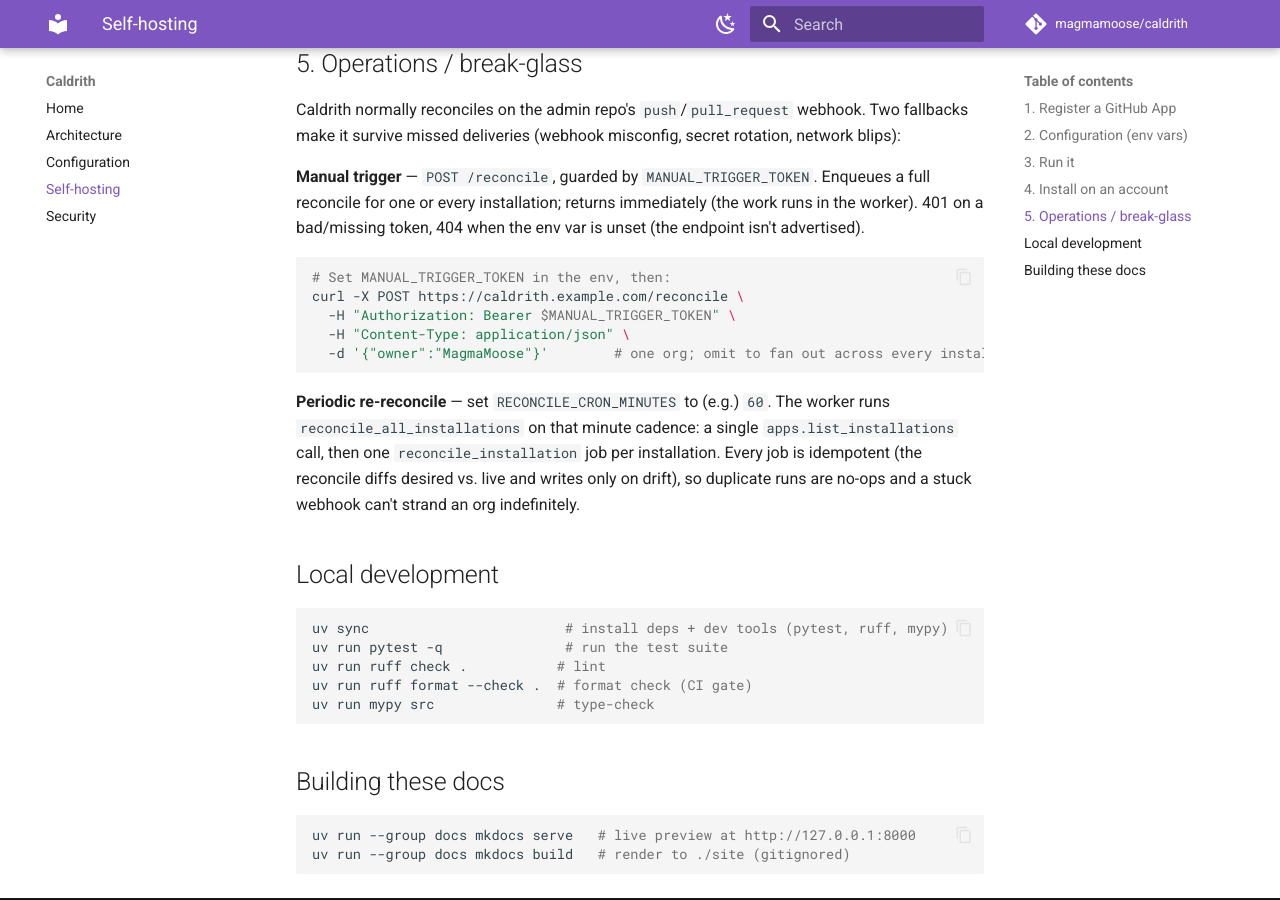
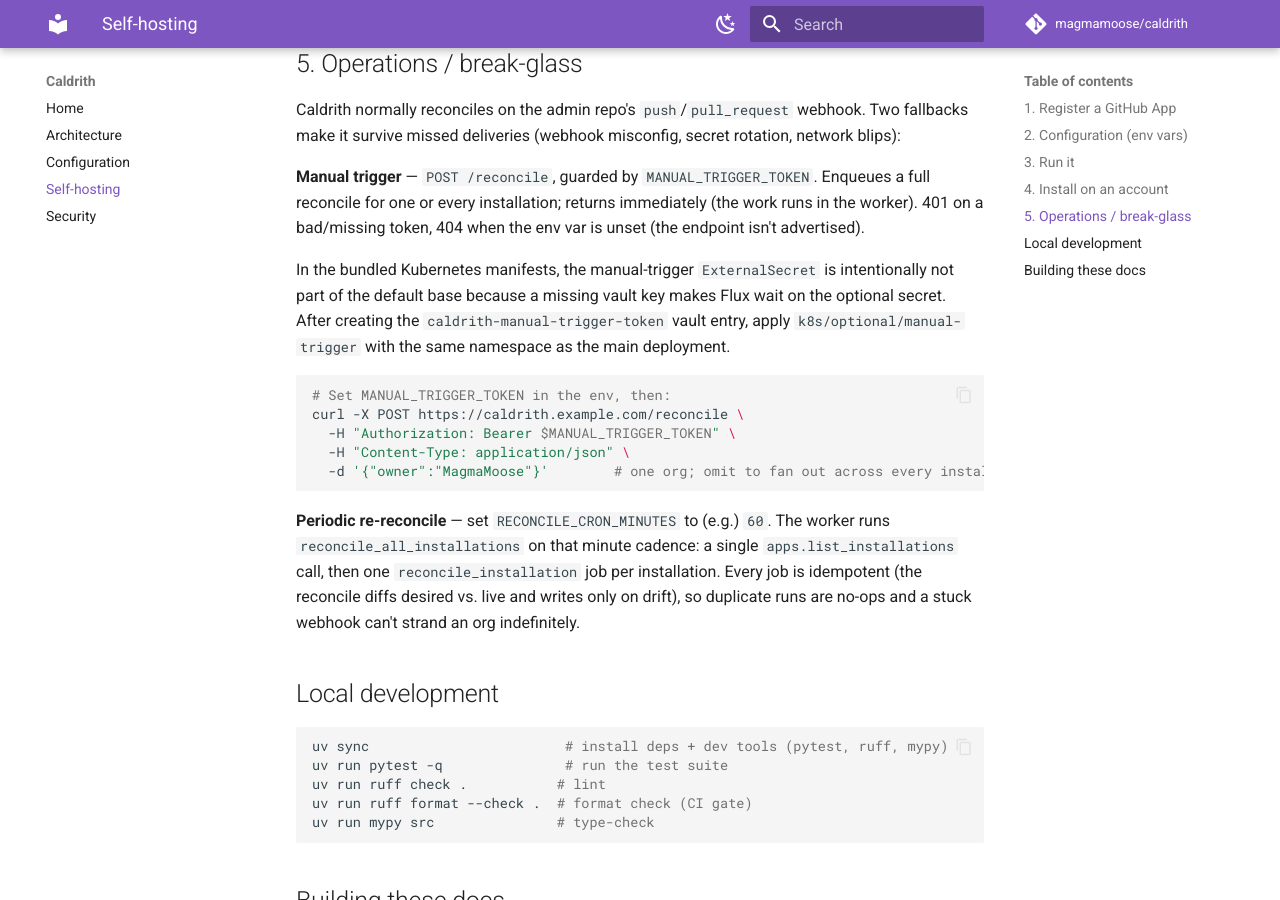
Before and after one commit to MagmaMoose/caldrith, an MkDocs documentation site: the page built from docs/self-hosting.md, in a window 1280 px wide and 900 px high, scrolled down 2217 px. Built offline with MkDocs 1.6.1 and Material for MkDocs 9.7.7, drawn with Linux system fonts in a browser that asks for light colours; comment, search, counter and statistics services are not loaded.

Commit message:
fix(k8s): make manual-trigger secret opt-in (#38)

````diff
--- a/docs/self-hosting.md
+++ b/docs/self-hosting.md
@@ -81,6 +81,11 @@ reconcile for one or every installation; returns immediately (the work runs in t
 worker). 401 on a bad/missing token, 404 when the env var is unset (the endpoint isn't
 advertised).
 
+In the bundled Kubernetes manifests, the manual-trigger `ExternalSecret` is intentionally
+not part of the default base because a missing vault key makes Flux wait on the optional
+secret. After creating the `caldrith-manual-trigger-token` vault entry, apply
+`k8s/optional/manual-trigger` with the same namespace as the main deployment.
+
 ```sh
 # Set MANUAL_TRIGGER_TOKEN in the env, then:
 curl -X POST https://caldrith.example.com/reconcile \
````
Also changed, not shown: 5 other files.
